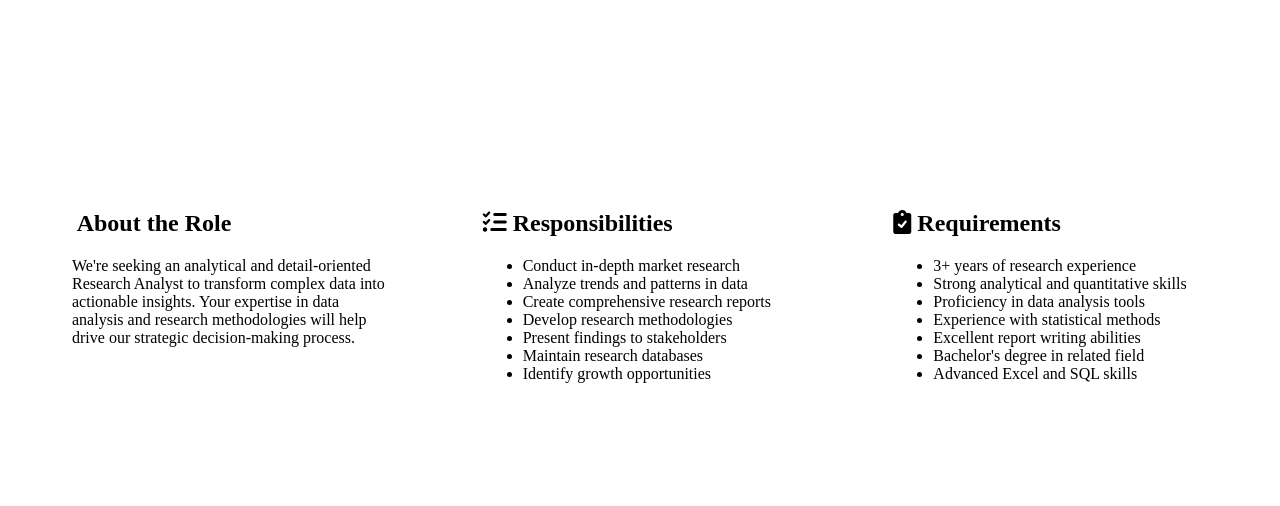
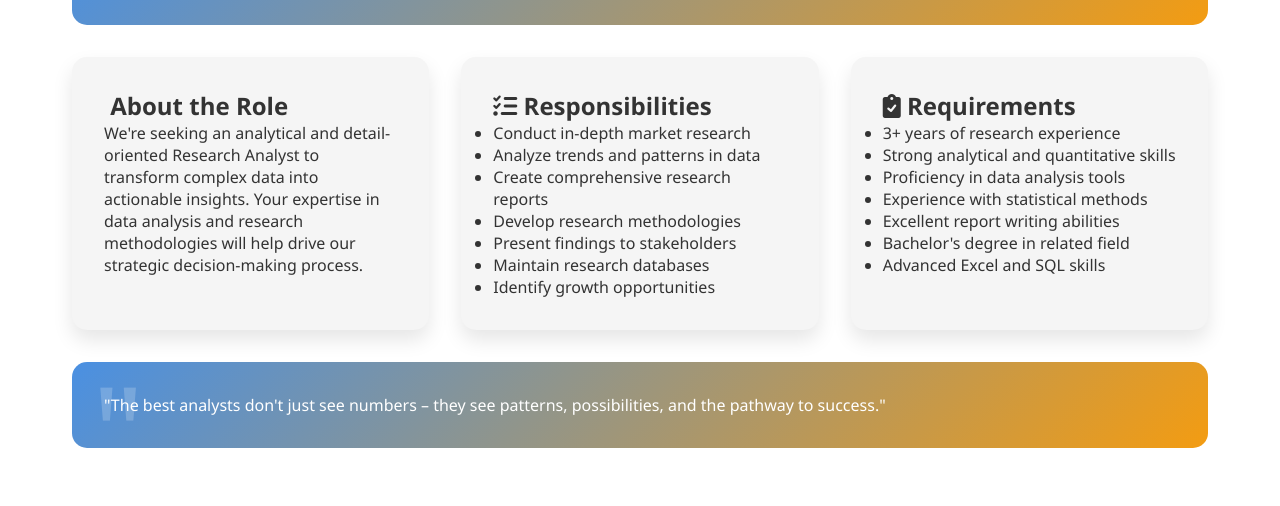
Before and after one commit to shiv7351/kanhaiya-raj-pandey, a plain HTML site: page roles/research-analyst.html in a window 1280 px wide. Shown: the part 575-1081 px from the top of the page. Drawn offline with Linux system fonts and the light colour scheme; the site is published under a folder, as on GitHub Pages, so addresses that start at the root find nothing.

Commit message:
Update research-analyst.html

```diff
--- a/roles/research-analyst.html
+++ b/roles/research-analyst.html
@@ -5,10 +5,10 @@
     <meta name="viewport" content="width=device-width, initial-scale=1.0">
     <title>Research Analyst - Join Our Team</title>
     <link rel="stylesheet" href="https://cdnjs.cloudflare.com/ajax/libs/font-awesome/6.0.0/css/all.min.css">
-    <link rel="stylesheet" href="/css/styles.css">
-    <link rel="stylesheet" href="/css/animations.css">
-    <script defer src="/js/theme.js"></script>
-    <script defer src="/js/animations.js"></script>
+    <link rel="stylesheet" href="../css/styles.css">
+    <link rel="stylesheet" href="../css/animations.css">
+    <script defer src="../js/theme.js"></script>
+    <script defer src="../js/animations.js"></script>
     <style>
         .role-content {
             max-width: 1200px;
```
